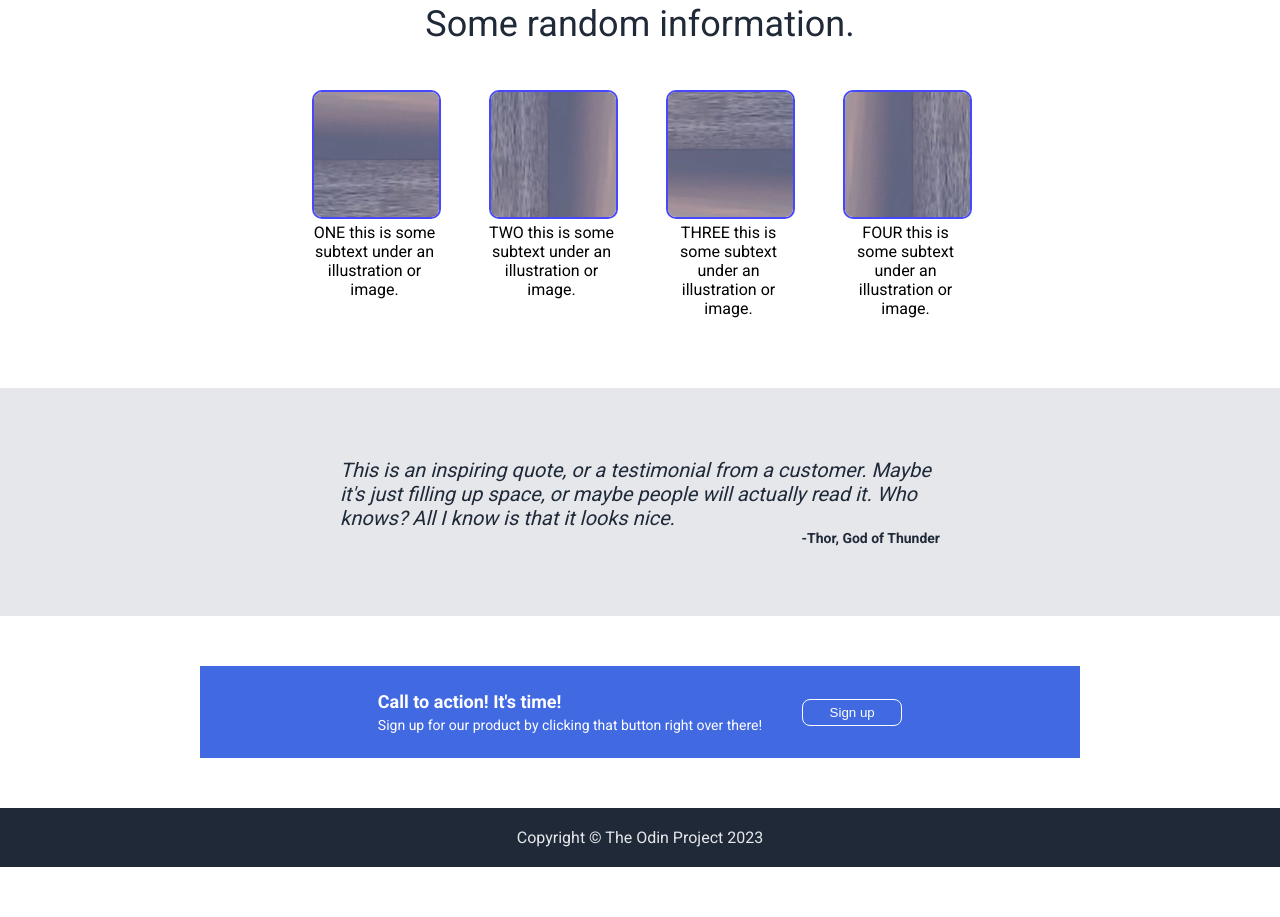
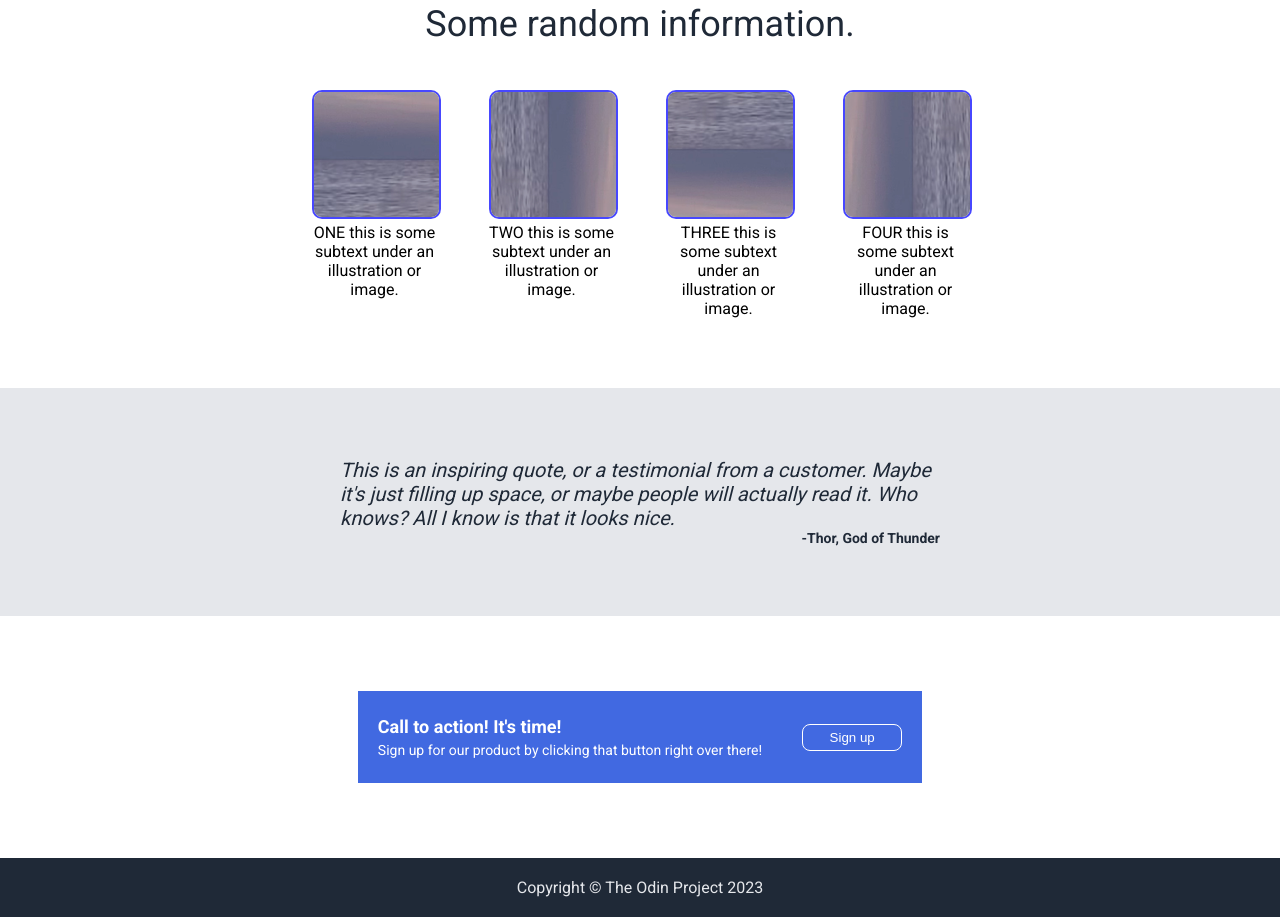
Before and after one commit to alternapop/odin, a plain HTML site: page odin-foundation-landing-page/index.html in a window 1280 px wide. Shown: the part 490-1407 px from the top of the page. Before the commit the page ends 1357 px from the top, so only its background shows below. Drawn offline with Linux system fonts and the light colour scheme.

Commit message:
Add css comments, fix wrapping & centering

```diff
--- a/odin-foundation-landing-page/css/style.css
+++ b/odin-foundation-landing-page/css/style.css
@@ -15,6 +15,7 @@ a {
 ul {
     list-style-type: none;
 }
+
 
 /* nav and hero sections */
 
@@ -41,10 +42,12 @@ padding-right: 150px;
 }
 
 
+/* hero section */
+
 .hero{
-    /* height:300px; */
     display: flex;
     justify-content: center;
+    flex-wrap: wrap;
     background: #1F2937;
     color: #E5E7EB;
 }
@@ -103,6 +106,7 @@ button.signup {
 .information-items {
     display: flex;
     justify-content: center;
+    flex-wrap: wrap;
     gap: 52px;
     text-align: center;
     padding-top: 20px;
@@ -115,6 +119,7 @@ button.signup {
     color: #1F2937;
     justify-content: center;
     padding-bottom:25px;
+    text-align:center;
   }
 
   .items{
@@ -163,13 +168,13 @@ button.signup {
 
 
 
+/* call-to-action section */
+
 .action{
     display:flex;
     justify-content:center;
     min-width: 300px;
 
-    background:royalblue;
-    margin: 50px 200px;
     padding: 25px 0px;
 
     color:#ffffff;
@@ -177,10 +182,19 @@ button.signup {
     font-weight:500;
 }
 
+.action-box{
+  background:royalblue;
+  display:flex;
+  justify-content:center;
+  margin: 50px 200px;
+  padding: 25px 0px;
+}
+
 .action-left, .action-right{
     margin-left: 20px;
     margin-right: 20px;
     align-self: center;
+    min-width: 100px;
 }
 
 
@@ -199,6 +213,10 @@ button.action-signup {
     color:#fff;
   }
 
+
+
+/* footer */
+
   .footer{
     background: #1F2937;
     color: #E5E7EB;
--- a/odin-foundation-landing-page/index.html
+++ b/odin-foundation-landing-page/index.html
@@ -4,7 +4,7 @@
     <meta charset="UTF-8">
     <meta http-equiv="X-UA-Compatible" content="IE=edge">
     <meta name="viewport" content="width=device-width, initial-scale=1.0">
-    <title>Fix the Cascade</title>
+    <title>alternapop odin landing page</title>
     <link rel="stylesheet" href="css/style.css">
   </head>
   <body>
@@ -63,6 +63,7 @@
 
 
     <div class="action">
+      <div class="action-box">
         <div class="action-left">
             <div class="action-bold">Call to action! It's time!</div>
             <div>Sign up for our product by clicking that button right over there!</div>
@@ -70,6 +71,7 @@
         <div class="action-right">
             <button class="action-signup">Sign up</button>
         </div>
+      </div>
     </div>
 
 
```
